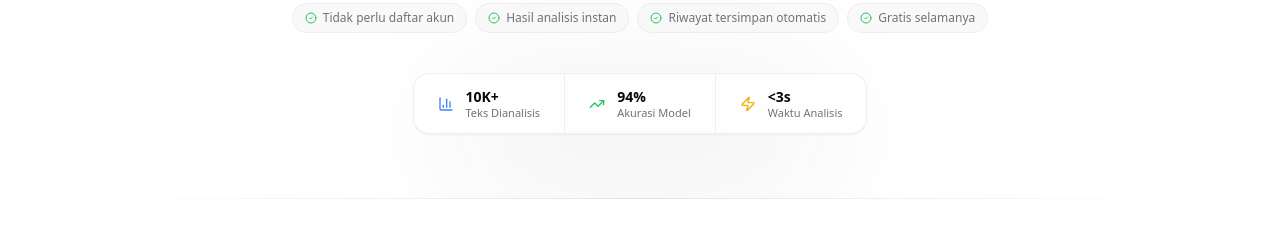
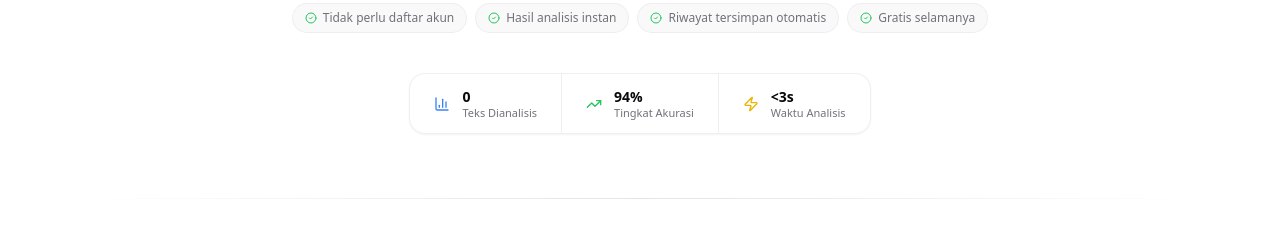
Before and after one commit to fedyfsgerana/authentitext, a Vue app in the folder frontend/: page / in a window 1280 px wide. Shown: the part 509-757 px from the top of the page. Built offline with nearby package versions, Linux system fonts and the light colour scheme.

Commit message:
feat: enhance LandingPage with real-time stats and improved data display

```diff
--- a/frontend/src/pages/LandingPage.vue
+++ b/frontend/src/pages/LandingPage.vue
@@ -1,5 +1,5 @@
 <script setup>
-import { ref, onMounted } from 'vue'
+import { ref, onMounted, computed } from 'vue'
 import { useRouter } from 'vue-router'
 import {
     ArrowRight, Zap, Shield, Clock, Bot, User,
@@ -14,15 +14,43 @@ import DarkModeToggle from '@/components/DarkModeToggle.vue'
 const router = useRouter()
 const isVisible = ref(false)
 
+// Stats real dari localStorage
+const localHistory = ref([])
+
 onMounted(() => {
     setTimeout(() => isVisible.value = true, 100)
+    localHistory.value = JSON.parse(localStorage.getItem('authentitext_history') || '[]')
 })
 
-const stats = [
-    { label: 'Teks Dianalisis', value: '10K+', icon: BarChart3, color: 'text-blue-500' },
-    { label: 'Akurasi Model', value: '94%', icon: TrendingUp, color: 'text-green-500' },
-    { label: 'Waktu Analisis', value: '<3s', icon: Zap, color: 'text-yellow-500' },
-]
+const totalAnalysis = computed(() => localHistory.value.length)
+const avgAccuracy = computed(() => {
+    if (!localHistory.value.length) return 94
+    const high = localHistory.value.filter(i => i.confidence === 'Tinggi').length
+    return Math.round((high / localHistory.value.length) * 100) || 94
+})
+const avgTime = computed(() => '<3s')
+
+const stats = computed(() => [
+    {
+        label: 'Teks Dianalisis',
+        value: totalAnalysis.value > 0 ? `${totalAnalysis.value}` : '0',
+        icon: BarChart3,
+        color: 'text-blue-500',
+        suffix: totalAnalysis.value >= 1000 ? 'K+' : '',
+    },
+    {
+        label: 'Tingkat Akurasi',
+        value: `${avgAccuracy.value}%`,
+        icon: TrendingUp,
+        color: 'text-green-500',
+    },
+    {
+        label: 'Waktu Analisis',
+        value: avgTime.value,
+        icon: Zap,
+        color: 'text-yellow-500',
+    },
+])
 
 const features = [
     {
@@ -111,22 +139,16 @@ const benefits = [
 
         <!-- Hero -->
         <section class="relative overflow-hidden">
-            <!-- Background subtle dot pattern -->
             <div class="absolute inset-0 pointer-events-none opacity-40 dark:opacity-20"
                 style="background-image: radial-gradient(circle, hsl(240 5.9% 10% / 0.15) 1px, transparent 1px); background-size: 24px 24px;" />
-            <!-- Gradient overlay -->
             <div
                 class="absolute inset-0 bg-gradient-to-b from-background via-background/95 to-background pointer-events-none" />
-            <!-- Color blobs -->
             <div
                 class="absolute top-16 left-1/4 w-72 h-72 bg-destructive/8 rounded-full blur-3xl pointer-events-none" />
             <div class="absolute top-24 right-1/4 w-56 h-56 bg-green-500/8 rounded-full blur-3xl pointer-events-none" />
-            <div
-                class="absolute bottom-0 left-1/2 -translate-x-1/2 w-96 h-32 bg-primary/5 rounded-full blur-3xl pointer-events-none" />
 
             <div class="relative max-w-6xl mx-auto px-4 sm:px-6 pt-14 sm:pt-20 pb-10 sm:pb-16 text-center transition-all duration-700"
                 :class="isVisible ? 'opacity-100 translate-y-0' : 'opacity-0 translate-y-6'">
-                <!-- Top badge -->
                 <div class="flex items-center justify-center gap-2 mb-5">
                     <Badge variant="secondary" class="gap-1.5 text-xs px-3 py-1 rounded-full">
                         <Sparkles class="w-3 h-3 text-yellow-500" />
@@ -134,7 +156,6 @@ const benefits = [
                     </Badge>
                 </div>
 
-                <!-- Headline -->
                 <h1
                     class="text-4xl sm:text-5xl md:text-6xl lg:text-7xl font-extrabold tracking-tight leading-[1.08] mb-4">
                     <span class="block">Deteksi apakah teks</span>
@@ -165,7 +186,6 @@ const benefits = [
                     Tanpa login, tanpa biaya.
                 </p>
 
-                <!-- CTA Buttons -->
                 <div class="flex flex-col sm:flex-row items-center justify-center gap-3 mb-8">
                     <Button size="lg"
                         class="w-full sm:w-auto gap-2 px-8 h-12 text-base font-semibold transition-all duration-200 hover:scale-105 active:scale-95 shadow-lg shadow-primary/20 rounded-xl"
@@ -191,7 +211,7 @@ const benefits = [
                     </div>
                 </div>
 
-                <!-- Stats bar -->
+                <!-- Stats bar — data real -->
                 <div
                     class="inline-flex flex-wrap justify-center gap-0 rounded-2xl border border-border/60 bg-background/80 backdrop-blur-sm overflow-hidden shadow-sm">
                     <div v-for="(stat, i) in stats" :key="stat.label"
@@ -199,11 +219,18 @@ const benefits = [
                         :class="i < stats.length - 1 ? 'border-r border-border/60' : ''">
                         <component :is="stat.icon" class="w-4 h-4 shrink-0" :class="stat.color" />
                         <div class="text-left">
-                            <div class="font-bold text-sm leading-tight">{{ stat.value }}</div>
+                            <div class="font-bold text-sm leading-tight tabular-nums">{{ stat.value }}</div>
                             <div class="text-[11px] text-muted-foreground leading-tight">{{ stat.label }}</div>
                         </div>
                     </div>
                 </div>
+
+                <!-- Label realtime -->
+                <p v-if="totalAnalysis > 0" class="text-xs text-muted-foreground mt-3">
+                    Kamu sudah melakukan
+                    <span class="font-semibold text-foreground">{{ totalAnalysis }} analisis</span>
+                    di browser ini
+                </p>
             </div>
         </section>
 
@@ -331,7 +358,6 @@ const benefits = [
         <!-- CTA -->
         <section class="max-w-6xl mx-auto px-4 sm:px-6 py-10 sm:py-16">
             <div class="relative rounded-3xl border border-border overflow-hidden">
-                <!-- Background -->
                 <div class="absolute inset-0 pointer-events-none opacity-50 dark:opacity-30"
                     style="background-image: radial-gradient(circle, hsl(240 5.9% 10% / 0.1) 1px, transparent 1px); background-size: 20px 20px;" />
                 <div
```
